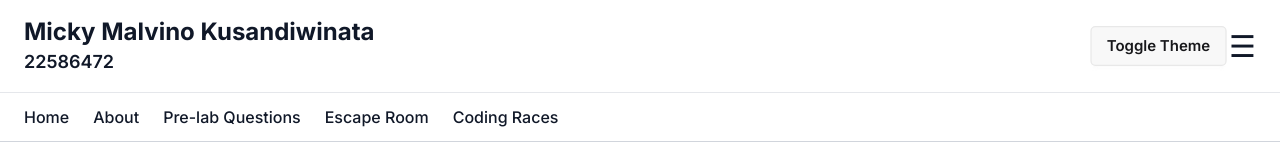
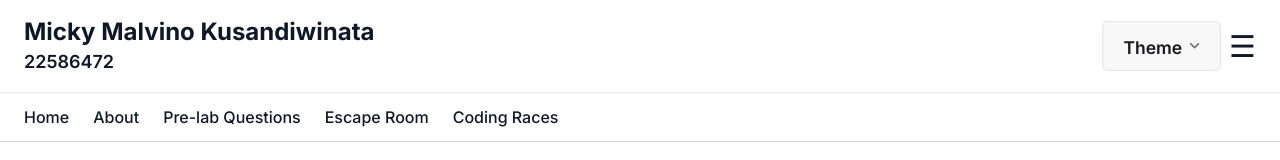
Before and after one commit to mmalvino/cwa-assignment1, a Next.js app: page / in a window 1280 px wide. Shown: the top 160 px of the page. Built offline with nearby package versions, Linux system fonts and the light colour scheme.

Commit message:
Implement DaisyUI for multiple theme switching

```diff
--- a/app/globals.css
+++ b/app/globals.css
@@ -1,2 +1,4 @@
 @import "tailwindcss";
-@plugin "daisyui";
+@plugin "daisyui" {
+  themes: light --default, dark --prefersdark, retro, cyberpunk, valentine, aqua;
+}
--- a/app/layout.tsx
+++ b/app/layout.tsx
@@ -18,7 +18,7 @@
   children: React.ReactNode;
 }) {
   return (
-    <html lang="en" suppressHydrationWarning>
+    <html lang="en" data-theme="light" suppressHydrationWarning>
       <body className={inter.className}>
           <div className="flex flex-col min-h-screen">
             <Header />
--- a/components/ThemeToggle.tsx
+++ b/components/ThemeToggle.tsx
@@ -1,17 +1,57 @@
 "use client";
 
+import { useEffect } from "react";
+
 export function ThemeToggle() {
-  const toggleTheme = () => {
-    const html = document.documentElement;
-    html.setAttribute(
-      "data-theme",
-      html.getAttribute("data-theme") === "dark" ? "light" : "dark"
-    );
+  // Load the saved theme on page load
+  useEffect(() => {
+    const savedTheme = localStorage.getItem("theme");
+    if (savedTheme) {
+      document.documentElement.setAttribute("data-theme", savedTheme);
+    }
+  }, []);
+
+  // Save theme whenever a radio is clicked
+  const handleThemeChange = (theme: string) => {
+    document.documentElement.setAttribute("data-theme", theme);
+    localStorage.setItem("theme", theme);
   };
 
   return (
-    <button className="btn btn-sm" onClick={toggleTheme}>
-      Toggle Theme
-    </button>
+    <div className="dropdown dropdown-end">
+      <div tabIndex={0} role="button" className="btn m-1">
+        Theme
+        <svg
+          width="12px"
+          height="12px"
+          className="inline-block h-2 w-2 fill-current opacity-60"
+          xmlns="http://www.w3.org/2000/svg"
+          viewBox="0 0 2048 2048"
+        >
+          <path d="M1799 349l242 241-1017 1017L7 590l242-241 775 775 775-775z"></path>
+        </svg>
+      </div>
+      <ul
+        tabIndex={0}
+        className="dropdown-content bg-base-300 text-base-content rounded-box z-1 w-52 p-2 shadow-2xl"
+      >
+        {["light", "dark", "retro", "cyberpunk", "valentine", "aqua"].map((theme) => (
+          <li key={theme}>
+            <input
+              type="radio"
+              name="theme-dropdown"
+              className="theme-controller w-full btn btn-sm btn-block btn-ghost justify-start"
+              aria-label={theme.charAt(0).toUpperCase() + theme.slice(1)}
+              value={theme}
+              onChange={() => handleThemeChange(theme)}
+              defaultChecked={
+                typeof window !== "undefined" &&
+                document.documentElement.getAttribute("data-theme") === theme
+              }
+            />
+          </li>
+        ))}
+      </ul>
+    </div>
   );
 }
```
